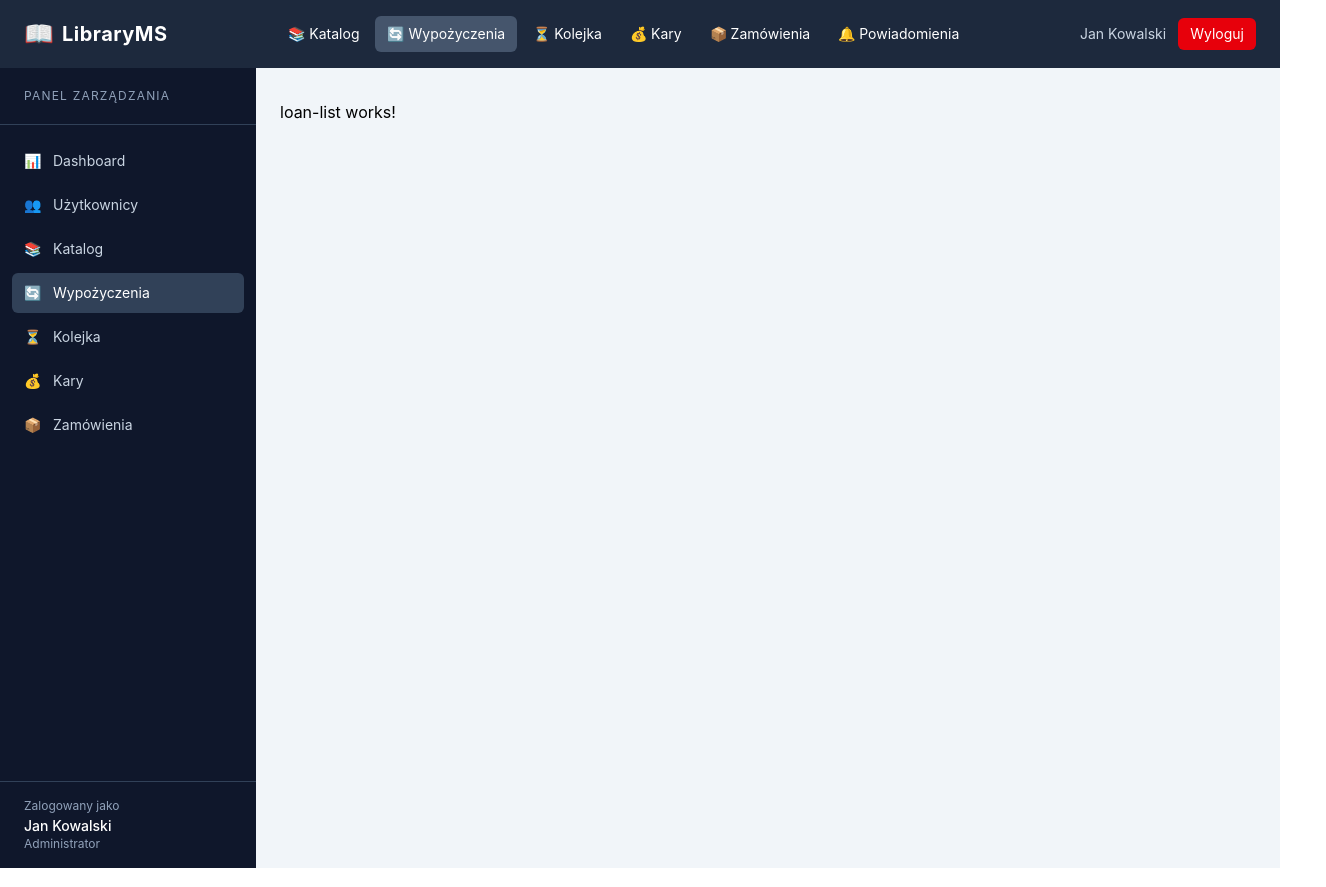
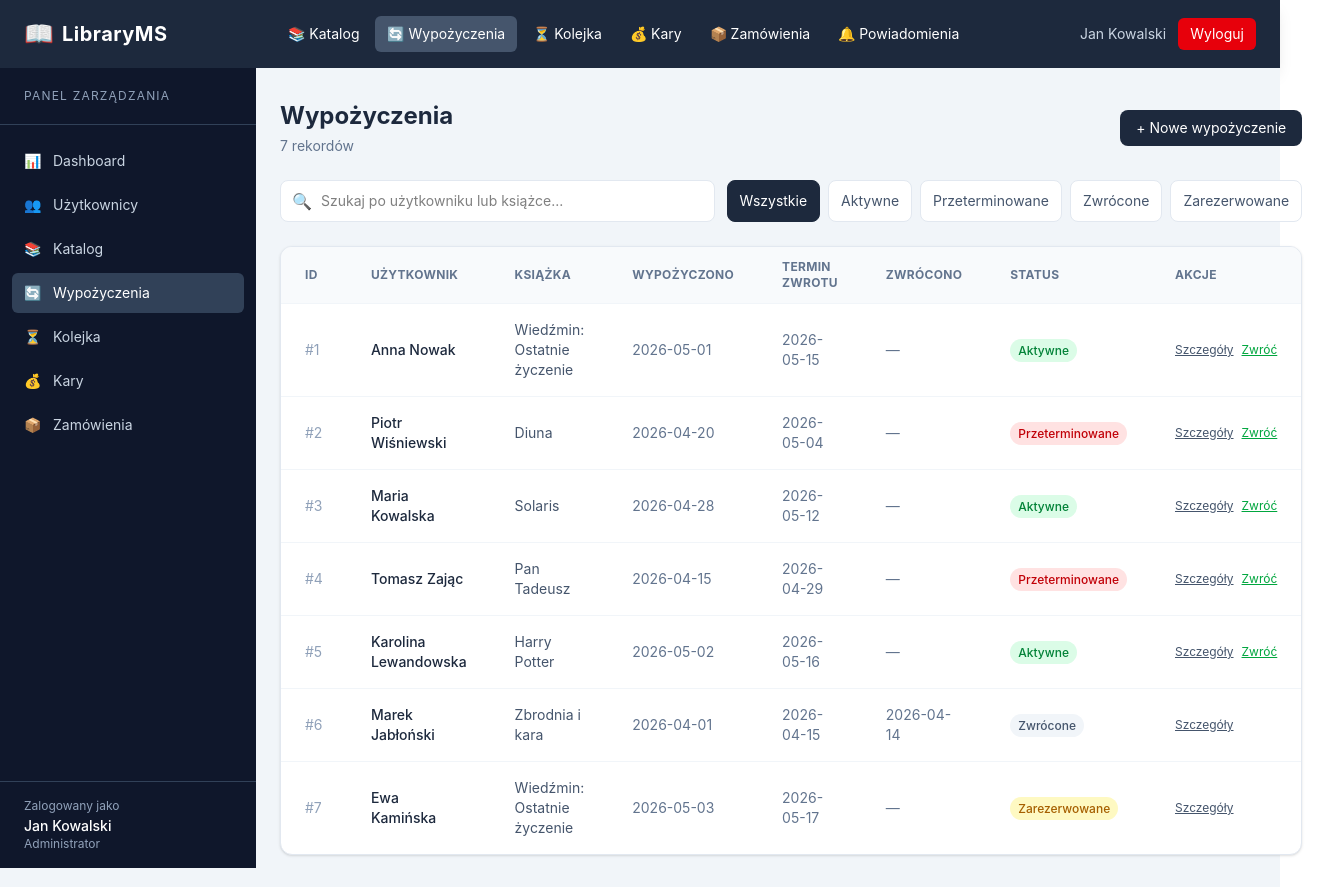
Before and after one commit to norbjdk/library-management-system, an Angular app in the folder web/: page /loans in a window 1280 px wide. Shown: the whole page, 1326 px wide, since content can reach past the window. Built offline with nearby package versions, Linux system fonts and the light colour scheme.

Commit message:
feat: add loan list page with filters and mock data

```diff
--- /dev/null
+++ b/web/src/app/core/models/loan.ts
@@ -0,0 +1,12 @@
+export interface Loan {
+    id: number;
+    user: string;
+    userId: number;
+    book: string;
+    bookId: number;
+    isbn: string;
+    borrowedDate: string;
+    dueDate: string;
+    returnedDate?: string;
+    status: 'active' | 'overdue' | 'returned' | 'reserved';
+}
--- a/web/src/app/features/loans/pages/loan-list/loan-list.html
+++ b/web/src/app/features/loans/pages/loan-list/loan-list.html
@@ -1 +1,85 @@
-<p>loan-list works!</p>
+<div class="space-y-6">
+  <!-- Header -->
+  <div class="flex items-center justify-between">
+    <div>
+      <h1 class="text-2xl font-bold text-slate-800">Wypożyczenia</h1>
+      <p class="text-sm text-slate-500 mt-1">{{ filteredLoans.length }} rekordów</p>
+    </div>
+    <button class="bg-slate-800 hover:bg-slate-700 text-white px-4 py-2 rounded-lg text-sm transition-colors">
+      + Nowe wypożyczenie
+    </button>
+  </div>
+
+  <!-- Filtry + wyszukiwarka -->
+  <div class="flex flex-col sm:flex-row gap-3">
+    <div class="relative flex-1">
+      <span class="absolute left-3 top-1/2 -translate-y-1/2 text-slate-400">🔍</span>
+      <input
+        type="text"
+        placeholder="Szukaj po użytkowniku lub książce..."
+        [(ngModel)]="searchQuery"
+        class="w-full pl-10 pr-4 py-2.5 border border-slate-200 rounded-lg text-sm focus:outline-none focus:ring-2 focus:ring-slate-400 bg-white"
+      />
+    </div>
+    <div class="flex gap-2 flex-wrap">
+      @for (filter of filters; track filter.value) {
+        <button
+          (click)="activeFilter = filter.value"
+          class="px-3 py-2 rounded-lg text-sm transition-colors border
+            {{ activeFilter === filter.value
+              ? 'bg-slate-800 text-white border-slate-800'
+              : 'bg-white text-slate-600 border-slate-200 hover:bg-slate-50' }}"
+        >
+          {{ filter.label }}
+        </button>
+      }
+    </div>
+  </div>
+
+  <!-- Tabela -->
+  <div class="bg-white rounded-xl border border-slate-200 shadow-sm overflow-x-auto">
+    <table class="w-full text-sm">
+      <thead>
+        <tr class="bg-slate-50 text-slate-500 text-xs uppercase tracking-wide">
+          <th class="px-6 py-3 text-left">ID</th>
+          <th class="px-6 py-3 text-left">Użytkownik</th>
+          <th class="px-6 py-3 text-left">Książka</th>
+          <th class="px-6 py-3 text-left">Wypożyczono</th>
+          <th class="px-6 py-3 text-left">Termin zwrotu</th>
+          <th class="px-6 py-3 text-left">Zwrócono</th>
+          <th class="px-6 py-3 text-left">Status</th>
+          <th class="px-6 py-3 text-left">Akcje</th>
+        </tr>
+      </thead>
+      <tbody>
+        @for (loan of filteredLoans; track loan.id) {
+          <tr class="border-t border-slate-100 hover:bg-slate-50 transition-colors">
+            <td class="px-6 py-4 text-slate-400">#{{ loan.id }}</td>
+            <td class="px-6 py-4 font-medium text-slate-800">{{ loan.user }}</td>
+            <td class="px-6 py-4 text-slate-600">{{ loan.book }}</td>
+            <td class="px-6 py-4 text-slate-500">{{ loan.borrowedDate }}</td>
+            <td class="px-6 py-4 text-slate-500">{{ loan.dueDate }}</td>
+            <td class="px-6 py-4 text-slate-500">{{ loan.returnedDate ?? '—' }}</td>
+            <td class="px-6 py-4">
+              <span class="text-xs font-medium px-2 py-1 rounded-full {{ getStatusClasses(loan.status) }}">
+                {{ getStatusLabel(loan.status) }}
+              </span>
+            </td>
+            <td class="px-6 py-4">
+              <div class="flex gap-2">
+                <button class="text-xs text-slate-600 hover:text-slate-800 underline">
+                  Szczegóły
+                </button>
+                @if (loan.status === 'active' || loan.status === 'overdue') {
+                  <button class="text-xs text-green-600 hover:text-green-800 underline">
+                    Zwróć
+                  </button>
+                }
+              </div>
+            </td>
+          </tr>
+        }
+      </tbody>
+    </table>
+  </div>
+</div>
--- a/web/src/app/features/loans/pages/loan-list/loan-list.ts
+++ b/web/src/app/features/loans/pages/loan-list/loan-list.ts
@@ -1,11 +1,61 @@
 import { Component } from '@angular/core';
+import { FormsModule } from '@angular/forms';
+import { Loan } from '../../../../core/models/loan';
 
 @Component({
   selector: 'app-loan-list',
-  imports: [],
+  imports: [FormsModule],
   templateUrl: './loan-list.html',
-  styleUrl: './loan-list.css',
 })
 export class LoanList {
+  searchQuery = '';
+  activeFilter: Loan['status'] | 'all' = 'all';
 
+  filters: { label: string; value: Loan['status'] | 'all' }[] = [
+    { label: 'Wszystkie', value: 'all' },
+    { label: 'Aktywne', value: 'active' },
+    { label: 'Przeterminowane', value: 'overdue' },
+    { label: 'Zwrócone', value: 'returned' },
+    { label: 'Zarezerwowane', value: 'reserved' },
+  ];
+
+  loans: Loan[] = [
+    { id: 1, user: 'Anna Nowak', userId: 1, book: 'Wiedźmin: Ostatnie życzenie', bookId: 1, isbn: '978-83-7785-149-2', borrowedDate: '2026-05-01', dueDate: '2026-05-15', status: 'active' },
+    { id: 2, user: 'Piotr Wiśniewski', userId: 2, book: 'Diuna', bookId: 6, isbn: '978-83-0000-000-5', borrowedDate: '2026-04-20', dueDate: '2026-05-04', status: 'overdue' },
+    { id: 3, user: 'Maria Kowalska', userId: 3, book: 'Solaris', bookId: 3, isbn: '978-83-0000-000-2', borrowedDate: '2026-04-28', dueDate: '2026-05-12', status: 'active' },
+    { id: 4, user: 'Tomasz Zając', userId: 4, book: 'Pan Tadeusz', bookId: 2, isbn: '978-83-0000-000-1', borrowedDate: '2026-04-15', dueDate: '2026-04-29', status: 'overdue' },
+    { id: 5, user: 'Karolina Lewandowska', userId: 5, book: 'Harry Potter', bookId: 4, isbn: '978-83-0000-000-3', borrowedDate: '2026-05-02', dueDate: '2026-05-16', status: 'active' },
+    { id: 6, user: 'Marek Jabłoński', userId: 6, book: 'Zbrodnia i kara', bookId: 5, isbn: '978-83-0000-000-4', borrowedDate: '2026-04-01', dueDate: '2026-04-15', returnedDate: '2026-04-14', status: 'returned' },
+    { id: 7, user: 'Ewa Kamińska', userId: 7, book: 'Wiedźmin: Ostatnie życzenie', bookId: 1, isbn: '978-83-7785-149-2', borrowedDate: '2026-05-03', dueDate: '2026-05-17', status: 'reserved' },
+  ];
+
+  get filteredLoans(): Loan[] {
+    return this.loans.filter(l => {
+      const matchesFilter = this.activeFilter === 'all' || l.status === this.activeFilter;
+      const matchesSearch = !this.searchQuery ||
+        l.user.toLowerCase().includes(this.searchQuery.toLowerCase()) ||
+        l.book.toLowerCase().includes(this.searchQuery.toLowerCase());
+      return matchesFilter && matchesSearch;
+    });
+  }
+
+  getStatusClasses(status: Loan['status']): string {
+    const classes = {
+      active: 'bg-green-100 text-green-700',
+      overdue: 'bg-red-100 text-red-700',
+      returned: 'bg-slate-100 text-slate-600',
+      reserved: 'bg-yellow-100 text-yellow-700',
+    };
+    return classes[status];
+  }
+
+  getStatusLabel(status: Loan['status']): string {
+    const labels = {
+      active: 'Aktywne',
+      overdue: 'Przeterminowane',
+      returned: 'Zwrócone',
+      reserved: 'Zarezerwowane',
+    };
+    return labels[status];
+  }
 }
```
